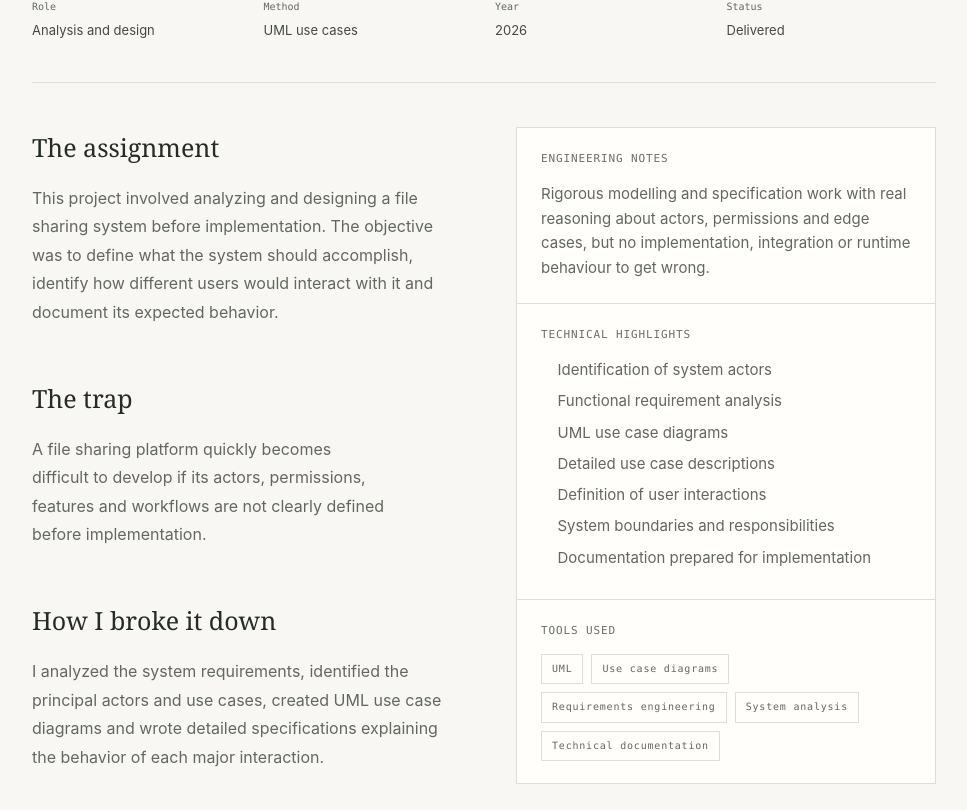
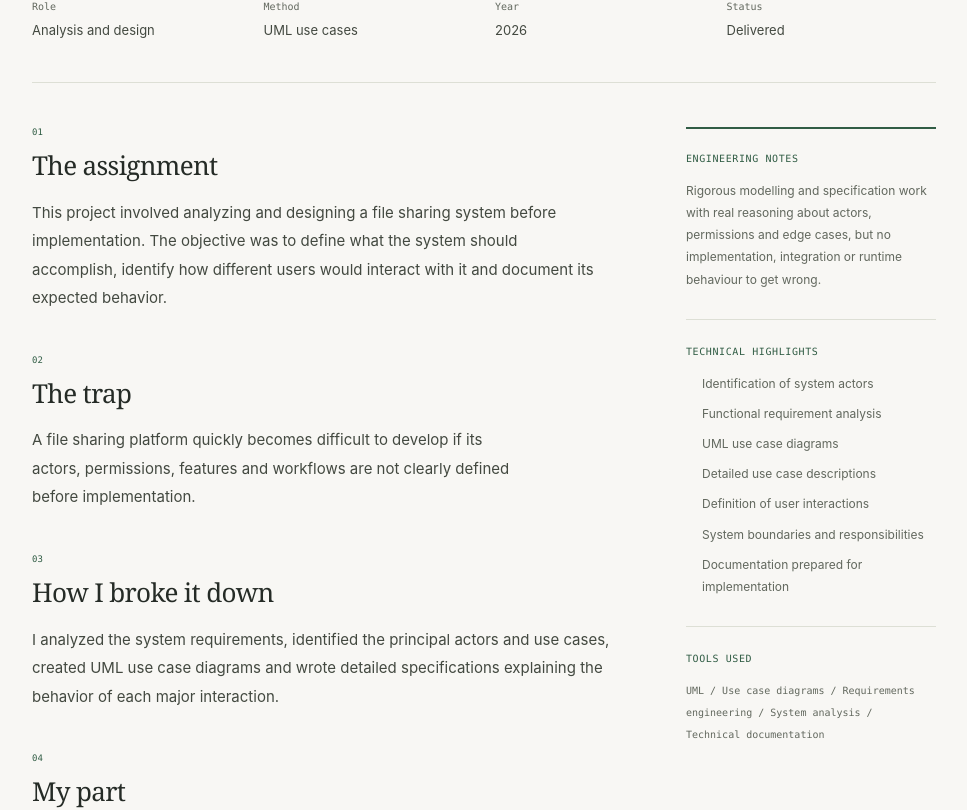
Before and after one commit to AraGhah/Portfolio, a Next.js app: page /en/projects/file-sharing-system in a window 1280 px wide. Shown: the part 575-1385 px from the top of the page, without its empty margins (156-1123 px from the left). Built offline with nearby package versions, Linux system fonts and the light colour scheme.

Commit message:
Make project stories easier to read

```diff
--- a/components/case-study/CaseStudy.module.css
+++ b/components/case-study/CaseStudy.module.css
@@ -10,3 +10,18 @@
 .meta { display: grid; grid-template-columns: repeat(auto-fit, minmax(130px, 1fr)); gap: 22px; border-top: 1px solid var(--line); padding-top: 24px; margin: 28px 0 0; }
 .meta dt { font: 10px var(--font-mono); color: var(--ink-muted); margin-bottom: 8px; }
 .meta dd { font-size: 13px; margin: 0; }
+.content { display: grid; grid-template-columns: minmax(0, 1fr) 250px; gap: 64px; align-items: start; }
+.body section { margin-bottom: 42px; position: relative; }
+.sectionIndex { display: block; color: var(--acc); font: 9px var(--font-mono); margin-bottom: 12px; }
+.body h2 { font: 400 26px/1.3 var(--font-display); letter-spacing: -.025em; margin-bottom: 16px; }
+.body p { font-size: 15px; line-height: 1.9; margin-bottom: 0; }
+.result { border-left: 2px solid var(--acc); background: var(--acc-06); padding: 24px; margin-block: 42px; }
+.notes { border-top: 2px solid var(--acc); padding-top: 22px; }
+.notes section + section { margin-top: 28px; padding-top: 24px; border-top: 1px solid var(--line); }
+.notes h2 { font: 10px/1.5 var(--font-mono); color: var(--acc); margin-bottom: 14px; text-transform: uppercase; letter-spacing: .06em; }
+.notes p, .notes li { font-size: 12px; line-height: 1.85; color: var(--ink-muted); }
+.notes ul { padding-left: 16px; margin: 0; }
+.notes li + li { margin-top: 8px; }
+.notes .tools { font: 10px/2.2 var(--font-mono); }
+@media (max-width: 800px) { .content { grid-template-columns: minmax(0, 1fr); gap: 32px; } .notes { display: grid; grid-template-columns: repeat(2, minmax(0, 1fr)); gap: 24px; } .notes section + section { border: 0; padding: 0; margin: 0; } }
+@media (max-width: 500px) { .notes { grid-template-columns: minmax(0, 1fr); } .body p { font-size: 14px; } }
--- a/components/case-study/CaseStudyBody.tsx
+++ b/components/case-study/CaseStudyBody.tsx
@@ -1,105 +1,20 @@
-'use client';
-
 import { useTranslations } from 'next-intl';
 import type { Project } from '@/lib/types';
+import styles from './CaseStudy.module.css';
 
-type CaseStudyBodyProps = {
-  project: Project;
-};
-
-export function CaseStudyBody({ project }: CaseStudyBodyProps) {
+export function CaseStudyBody({ project }: { project: Project }) {
   const t = useTranslations('caseStudy');
-
   return (
-    <article>
-      {project.sections.map((section) => {
-        return (
-          <section key={section.heading} style={{ marginBottom: 'clamp(36px, 4vw, 52px)' }}>
-            <h2
-              style={{
-                fontFamily: 'var(--font-display)',
-                fontSize: 'var(--t-section)',
-                fontWeight: 400,
-                color: 'var(--ink)',
-                margin: '0 0 16px',
-              }}
-            >
-              {section.heading}
-            </h2>
-            <p
-              style={{
-                fontSize: 'var(--t-body)',
-                lineHeight: 1.78,
-                color: 'var(--ink-dim)',
-                margin: 0,
-              }}
-            >
-              {section.body}
-            </p>
-          </section>
-        );
-      })}
-
-      {project.result && (
-        <aside
-          style={{
-            marginTop: 48,
-            padding: '28px 32px',
-            background: 'var(--acc-06)',
-            border: '1px solid var(--acc-20)',
-            borderLeft: '3px solid var(--acc)',
-          }}
-        >
-          <h2
-            style={{
-              fontFamily: 'var(--font-mono)',
-              fontSize: 'var(--t-mono-label)',
-              letterSpacing: '0.08em',
-              textTransform: 'uppercase',
-              color: 'var(--acc)',
-              margin: '0 0 12px',
-            }}
-          >
-            {t('result')}
-          </h2>
-          <p
-            style={{
-              fontSize: 'var(--t-body)',
-              lineHeight: 1.78,
-              color: 'var(--ink-body)',
-              margin: 0,
-            }}
-          >
-            {project.result}
-          </p>
-        </aside>
-      )}
-
-      {project.statusNote && (
-        <section style={{ marginTop: 48 }}>
-          <h2
-            style={{
-              fontFamily: 'var(--font-display)',
-              fontSize: 'var(--t-section)',
-              fontWeight: 400,
-              color: 'var(--ink)',
-              margin: '0 0 16px',
-            }}
-          >
-            {t('currentStatus')}
-          </h2>
-          <p
-            style={{
-              fontSize: 'var(--t-body)',
-              lineHeight: 1.78,
-              color: 'var(--ink-dim)',
-              margin: 0,
-            }}
-          >
-            {project.statusNote}
-          </p>
+    <article className={styles.body}>
+      {project.sections.map((section, index) => (
+        <section key={section.heading}>
+          <span className={styles.sectionIndex} aria-hidden>{String(index + 1).padStart(2, '0')}</span>
+          <h2>{section.heading}</h2>
+          <p>{section.body}</p>
         </section>
-      )}
+      ))}
+      {project.result && <aside className={styles.result}><h2>{t('result')}</h2><p>{project.result}</p></aside>}
+      {project.statusNote && <section><h2>{t('currentStatus')}</h2><p>{project.statusNote}</p></section>}
     </article>
   );
 }
--- a/components/case-study/CaseStudyContent.tsx
+++ b/components/case-study/CaseStudyContent.tsx
@@ -2,23 +2,13 @@ import type { Project } from '@/lib/types';
 import { CaseStudyHeader } from './CaseStudyHeader';
 import { CaseStudyBody } from './CaseStudyBody';
 import { HighlightsSidebar } from './HighlightsSidebar';
+import styles from './CaseStudy.module.css';
 
-type CaseStudyContentProps = {
-  project: Project;
-};
-
-export function CaseStudyContent({ project }: CaseStudyContentProps) {
+export function CaseStudyContent({ project }: { project: Project }) {
   return (
     <>
       <CaseStudyHeader project={project} />
-      <div
-        style={{
-          display: 'grid',
-          gridTemplateColumns: 'repeat(auto-fit, minmax(290px, 1fr))',
-          gap: 'clamp(40px, 5vw, 74px)',
-          alignItems: 'start',
-        }}
-      >
+      <div className={styles.content}>
         <CaseStudyBody project={project} />
         <HighlightsSidebar project={project} />
       </div>
--- a/components/case-study/HighlightsSidebar.tsx
+++ b/components/case-study/HighlightsSidebar.tsx
@@ -1,117 +1,14 @@
-'use client';
-
 import { useTranslations } from 'next-intl';
 import type { Project } from '@/lib/types';
+import styles from './CaseStudy.module.css';
 
-type HighlightsSidebarProps = {
-  project: Project;
-};
-
-function Panel({
-  title,
-  children,
-  isFirst,
-}: {
-  title: string;
-  children: React.ReactNode;
-  isFirst?: boolean;
-}) {
+export function HighlightsSidebar({ project }: { project: Project }) {
+  const t = useTranslations('caseStudy');
   return (
-    <div
-      style={{
-        padding: '22px 24px',
-        background: 'var(--bg-raised)',
-        border: '1px solid var(--line)',
-        borderTop: isFirst ? '1px solid var(--line)' : 'none',
-      }}
-    >
-      <h3
-        style={{
-          fontFamily: 'var(--font-mono)',
-          fontSize: 'var(--t-mono-label)',
-          letterSpacing: '0.08em',
-          textTransform: 'uppercase',
-          color: 'var(--ink-label)',
-          margin: '0 0 14px',
-        }}
-      >
-        {title}
-      </h3>
-      {children}
-    </div>
-  );
-}
-
-export function HighlightsSidebar({ project }: HighlightsSidebarProps) {
-  const t = useTranslations('caseStudy');
-
-  return (
-    <aside
-      style={{
-        position: 'sticky',
-        top: 90,
-        alignSelf: 'start',
-      }}
-    >
-      <Panel title={t('whyRated')} isFirst>
-        <p
-          style={{
-            fontSize: 'var(--t-body-sm)',
-            lineHeight: 1.65,
-            color: 'var(--ink-dim)',
-            margin: 0,
-          }}
-        >
-          {project.whyRated}
-        </p>
-      </Panel>
-
-      <Panel title={t('highlights')}>
-        <ul
-          style={{
-            margin: 0,
-            padding: '0 0 0 1.1em',
-            color: 'var(--ink-muted)',
-            fontSize: 'var(--t-body-sm)',
-            lineHeight: 1.55,
-          }}
-        >
-          {project.highlights.map((item) => (
-            <li key={item} style={{ marginBottom: 8 }}>
-              {item}
-            </li>
-          ))}
-        </ul>
-      </Panel>
-
-      <Panel title={t('stack')}>
-        <ul
-          style={{
-            listStyle: 'none',
-            margin: 0,
-            padding: 0,
-            display: 'flex',
-            flexWrap: 'wrap',
-            gap: 8,
-          }}
-        >
-          {project.stack.map((tech) => (
-            <li
-              key={tech}
-              style={{
-                fontFamily: 'var(--font-mono)',
-                fontSize: '10px',
-                letterSpacing: '0.08em',
-                padding: '6px 10px',
-                border: '1px solid var(--line)',
-                color: 'var(--ink-muted)',
-              }}
-            >
-              {tech}
-            </li>
-          ))}
-        </ul>
-      </Panel>
+    <aside className={styles.notes}>
+      <section><h2>{t('whyRated')}</h2><p>{project.whyRated}</p></section>
+      <section><h2>{t('highlights')}</h2><ul>{project.highlights.map((item) => <li key={item}>{item}</li>)}</ul></section>
+      <section><h2>{t('stack')}</h2><p className={styles.tools}>{project.stack.join(' / ')}</p></section>
     </aside>
   );
 }
```
